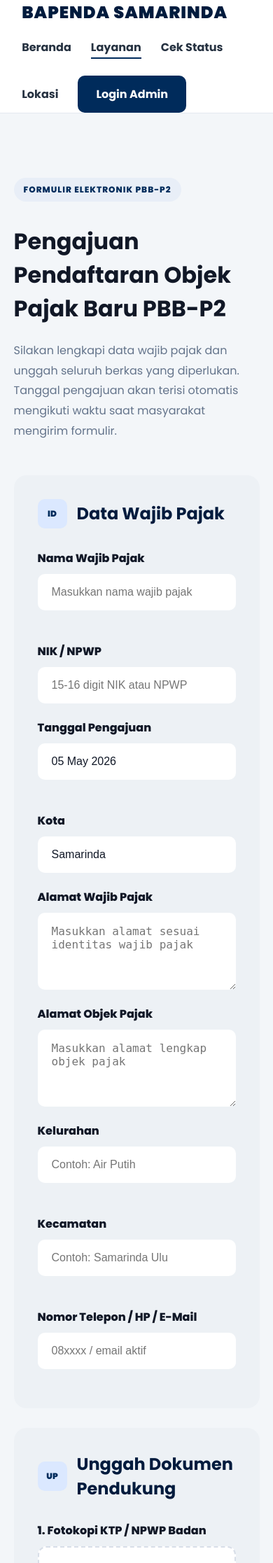
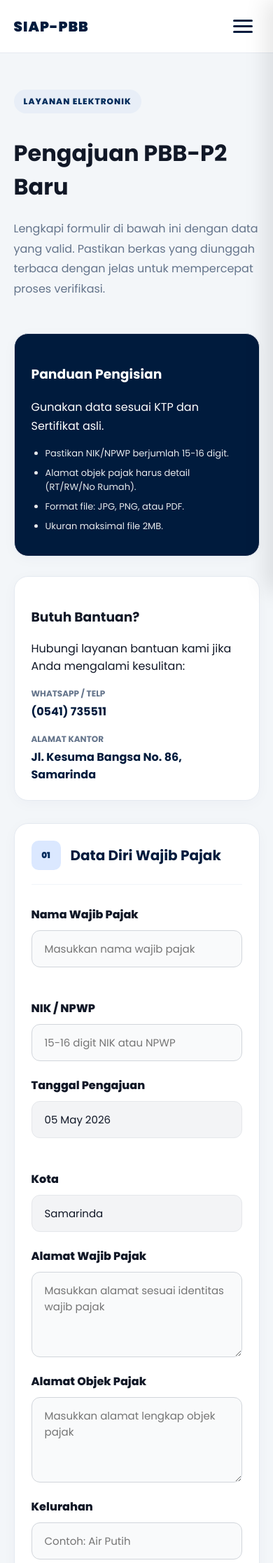
Before and after one commit to Asnan09/bapenda_kota-samarinda, a PHP site: page /form_pengajuan.php in a window 390 px wide. Shown: the top 2233 px of the page at 70% size. Run offline with PHP 8.4, Linux system fonts and the light colour scheme.

Commit message:
update hamburger dan responsive mobile

```diff
--- a/assets/css/style.css
+++ b/assets/css/style.css
@@ -116,11 +116,111 @@ body.page-leaving {
     width: 100%;
 }
 
+@media (max-width: 1024px) {
+    .navbar nav {
+        display: none;
+    }
+
+    .menu-toggle {
+        display: flex;
+    }
+
+    .navbar {
+        padding: 0 5%;
+    }
+}
+
 .nav-button {
     padding: 14px 26px;
     color: #ffffff !important;
     background: var(--navy);
     border-radius: 10px;
+}
+
+.menu-toggle {
+    display: none;
+    flex-direction: column;
+    gap: 5px;
+    background: none;
+    border: none;
+    padding: 10px;
+    cursor: pointer;
+    z-index: 1001;
+}
+
+.menu-toggle span {
+    width: 28px;
+    height: 3px;
+    background: var(--navy-dark);
+    border-radius: 2px;
+    transition: 0.3s;
+}
+
+/* Sidebar / Mobile Menu */
+.sidebar {
+    position: fixed;
+    top: 0;
+    right: -300px;
+    width: 300px;
+    height: 100vh;
+    background: #ffffff;
+    z-index: 1000;
+    padding: 60px 30px;
+    box-shadow: -10px 0 30px rgba(0, 0, 0, 0.1);
+    transition: right 0.4s cubic-bezier(0.4, 0, 0.2, 1);
+    display: flex;
+    flex-direction: column;
+    gap: 20px;
+}
+
+.sidebar.open {
+    right: 0;
+}
+
+.sidebar-backdrop {
+    position: fixed;
+    inset: 0;
+    background: rgba(0, 27, 61, 0.4);
+    backdrop-filter: blur(4px);
+    z-index: 999;
+    opacity: 0;
+    visibility: hidden;
+    transition: 0.3s;
+}
+
+.sidebar-backdrop.open {
+    opacity: 1;
+    visibility: visible;
+}
+
+.sidebar .close-btn {
+    align-self: flex-end;
+    background: none;
+    border: none;
+    font-size: 24px;
+    cursor: pointer;
+    color: var(--muted);
+    margin-bottom: 20px;
+}
+
+.sidebar nav {
+    display: flex;
+    flex-direction: column;
+    gap: 15px;
+}
+
+.sidebar nav a {
+    font-size: 18px;
+    padding: 12px 0;
+    border-bottom: 1px solid var(--line);
+    text-decoration: none;
+    color: var(--navy-dark);
+    font-weight: 600;
+}
+
+.sidebar .nav-button {
+    text-align: center;
+    margin-top: 20px;
 }
 
 .hero {
@@ -428,15 +528,36 @@ button:active,
 .result-card,
 .form-card {
     padding: 34px;
-    background: #edf1f5;
-    border-radius: 18px;
+    background: #ffffff;
+    border: 1px solid var(--line);
+    border-radius: 20px;
+    box-shadow: 0 4px 20px rgba(0, 43, 91, 0.03);
+}
+
+.form-header {
+    margin-bottom: 40px;
+}
+
+.panel-header {
+    display: flex;
+    align-items: center;
+    gap: 14px;
+    margin-bottom: 30px;
+    padding-bottom: 20px;
+    border-bottom: 1px solid #f1f5f9;
+}
+
+.panel-header h2 {
+    margin: 0;
+    color: var(--navy-dark);
+    font-size: 20px;
 }
 
 .form-panel h2 {
     display: flex;
     align-items: center;
     gap: 14px;
-    margin: 0 0 30px;
+    margin: 0;
     color: var(--navy-dark);
 }
 
@@ -457,20 +578,29 @@ input,
 textarea,
 select {
     width: 100%;
-    border: 0;
-    border-radius: 10px;
-    padding: 17px 20px;
+    border: 1px solid #d1d5db;
+    border-radius: 12px;
+    padding: 14px 18px;
     color: #111827;
-    background: #ffffff;
-    font-size: 16px;
-    transition: box-shadow 0.2s ease, transform 0.2s ease;
+    background: #f9fafb;
+    font-size: 15px;
+    font-family: inherit;
+    transition: all 0.2s ease;
 }
 
 input:focus,
 textarea:focus,
 select:focus {
     outline: none;
-    box-shadow: 0 0 0 3px rgba(0, 43, 91, 0.14);
+    background: #ffffff;
+    border-color: var(--navy);
+    box-shadow: 0 0 0 4px rgba(0, 43, 91, 0.08);
+}
+
+input[readonly] {
+    background: #f3f4f6;
+    border-color: #e5e7eb;
+    cursor: not-allowed;
 }
 
 .upload-box {
@@ -508,6 +638,34 @@ select:focus {
     line-height: 1.7;
 }
 
+.simple-list {
+    margin: 14px 0 0;
+    padding-left: 20px;
+    font-size: 13px;
+    opacity: 0.9;
+}
+
+.simple-list li {
+    margin-bottom: 8px;
+}
+
+.contact-item {
+    margin-top: 18px;
+    display: grid;
+    gap: 4px;
+}
+
+.contact-item strong {
+    font-size: 12px;
+    text-transform: uppercase;
+    color: var(--muted);
+}
+
+.contact-item span {
+    font-weight: 700;
+    color: var(--navy-dark);
+}
+
 .help-card {
     margin-top: 28px;
 }
@@ -528,63 +686,84 @@ select:focus {
     background: #fee2e2;
 }
 
-@media (max-width: 900px) {
-    .hero,
-    .split-section,
-    .submission-layout,
-    .form-grid,
-    .map-section {
+@media (max-width: 1024px) {
+    .navbar nav {
+        display: none;
+    }
+
+    .menu-toggle {
+        display: flex;
+    }
+
+    .navbar {
+        padding: 0 5%;
+    }
+
+    .hero {
+        padding: 60px 5% 80px;
         grid-template-columns: 1fr;
+        text-align: center;
+        gap: 40px;
+    }
+
+    .hero-content h1 {
+        margin: 18px auto;
+        font-size: 42px;
+    }
+
+    .hero-content p {
+        margin: 0 auto;
+    }
+
+    .submission-layout {
+        grid-template-columns: 1fr;
+    }
+
+    .info-column {
+        order: -1;
+    }
+}
+
+@media (max-width: 768px) {
+    .container, .split-section {
+        margin: 40px auto;
+    }
+
+    .split-section {
+        grid-template-columns: 1fr;
+        gap: 40px;
+        text-align: center;
     }
 
     .service-grid {
         grid-template-columns: 1fr 1fr;
+        gap: 20px;
+    }
+
+    .form-grid {
+        grid-template-columns: 1fr;
+    }
+
+    .three-cols {
+        grid-template-columns: 1fr;
     }
 }
 
-@keyframes pageFadeIn {
-    from {
-        opacity: 0;
-    }
-    to {
-        opacity: 1;
-    }
-}
-
-@keyframes fadeUp {
-    from {
-        opacity: 0;
-        transform: translateY(26px);
-    }
-    to {
-        opacity: 1;
-        transform: translateY(0);
-    }
-}
-
-@keyframes loaderPulse {
-    0%,
-    100% {
-        transform: scale(1);
-    }
-    50% {
-        transform: scale(1.08);
-    }
-}
-
-@media (max-width: 640px) {
-    .navbar,
-    .site-footer {
-        align-items: flex-start;
-        flex-direction: column;
-    }
-
+@media (max-width: 480px) {
     .hero-content h1 {
-        font-size: 36px;
+        font-size: 32px;
     }
 
     .service-grid {
         grid-template-columns: 1fr;
+    }
+
+    .navbar .brand {
+        font-size: 20px;
+    }
+
+    .form-panel, .important-card, .help-card {
+        padding: 24px;
     }
 }
 
--- a/form_pengajuan.php
+++ b/form_pengajuan.php
@@ -33,7 +33,7 @@ $dokumen_upload = [
     </div>
 
     <header class="navbar">
-        <div class="brand">BAPENDA SAMARINDA</div>
+        <div class="brand">SIAP-PBB</div>
         <nav>
             <a href="index.php">Beranda</a>
             <a href="layanan.php" class="active">Layanan</a>
@@ -41,12 +41,31 @@ $dokumen_upload = [
             <a href="index.php#lokasi">Lokasi</a>
             <a class="nav-button" href="admin/login.php">Login Admin</a>
         </nav>
+        <button class="menu-toggle" data-menu-toggle aria-label="Buka Menu">
+            <span></span>
+            <span></span>
+            <span></span>
+        </button>
     </header>
 
+    <div class="sidebar-backdrop"></div>
+    <aside class="sidebar">
+        <button class="close-btn" data-menu-close aria-label="Tutup Menu">&times;</button>
+        <nav>
+            <a href="index.php">Beranda</a>
+            <a href="layanan.php" class="active">Layanan</a>
+            <a href="cek_status.php">Cek Status</a>
+            <a href="index.php#lokasi">Lokasi</a>
+            <a class="nav-button" href="admin/login.php">Login Admin</a>
+        </nav>
+    </aside>
+
     <main class="container">
-        <p class="label">Formulir Elektronik PBB-P2</p>
-        <h1>Pengajuan Pendaftaran Objek Pajak Baru PBB-P2</h1>
-        <p class="page-subtitle">Silakan lengkapi data wajib pajak dan unggah seluruh berkas yang diperlukan. Tanggal pengajuan akan terisi otomatis mengikuti waktu saat masyarakat mengirim formulir.</p>
+        <header class="form-header">
+            <p class="label">Layanan Elektronik</p>
+            <h1>Pengajuan PBB-P2 Baru</h1>
+            <p class="page-subtitle">Lengkapi formulir di bawah ini dengan data yang valid. Pastikan berkas yang diunggah terbaca dengan jelas untuk mempercepat proses verifikasi.</p>
+        </header>
 
         <?php if (isset($_GET['error'])): ?>
             <div class="alert error"><?php echo htmlspecialchars($_GET['error']); ?></div>
@@ -57,7 +76,10 @@ $dokumen_upload = [
                 <input type="hidden" name="jenis_surat" value="<?php echo htmlspecialchars($jenis_surat); ?>">
 
                 <section class="form-panel">
-                    <h2><span class="icon-box">ID</span> Data Wajib Pajak</h2>
+                    <div class="panel-header">
+                        <span class="icon-box">01</span>
+                        <h2>Data Diri Wajib Pajak</h2>
+                    </div>
                     <div class="form-grid">
                         <label>Nama Wajib Pajak
                             <input type="text" name="nama" placeholder="Masukkan nama wajib pajak" required>
@@ -102,18 +124,21 @@ $dokumen_upload = [
                 </section>
 
                 <section class="form-panel">
-                    <h2><span class="icon-box">UP</span> Unggah Dokumen Pendukung</h2>
-                    <div class="upload-grid upload-grid-pbb">
+                    <div class="panel-header">
+                        <span class="icon-box">02</span>
+                        <h2>Dokumen Pendukung</h2>
+                    </div>
+                    <div class="simple-upload-list">
                         <?php foreach ($dokumen_upload as $dokumen): ?>
-                            <label class="upload-card-label"><?php echo htmlspecialchars($dokumen['title']); ?>
-                                <span class="upload-box upload-box-rich">
-                                    <strong>Pilih file</strong>
-                                    <span><?php echo htmlspecialchars($dokumen['desc']); ?></span>
-                                    <small>Maksimal 2MB • JPG / PNG / PDF</small>
-                                    <em data-file-label>Belum ada file dipilih</em>
-                                </span>
-                                <input type="file" name="<?php echo htmlspecialchars($dokumen['name']); ?>" accept=".jpg,.jpeg,.png,.pdf" <?php echo in_array($dokumen['name'], ['file_titik_koordinat','file_surat_kuasa','file_sppdt_pembanding','file_akta_ahli_waris','file_surat_beda_nama'], true) ? '' : 'required'; ?>>
-                            </label>
+                            <div class="upload-item">
+                                <div class="upload-info">
+                                    <strong><?php echo htmlspecialchars($dokumen['title']); ?></strong>
+                                    <p><?php echo htmlspecialchars($dokumen['desc']); ?></p>
+                                </div>
+                                <div class="upload-control">
+                                    <input type="file" name="<?php echo htmlspecialchars($dokumen['name']); ?>" accept=".jpg,.jpeg,.png,.pdf" <?php echo in_array($dokumen['name'], ['file_titik_koordinat','file_surat_kuasa','file_sppdt_pembanding','file_akta_ahli_waris','file_surat_beda_nama'], true) ? '' : 'required'; ?>>
+                                </div>
+                            </div>
                         <?php endforeach; ?>
                     </div>
                 </section>
@@ -123,32 +148,27 @@ $dokumen_upload = [
 
             <aside class="info-column">
                 <section class="important-card">
-                    <h2>Informasi Penting</h2>
-                    <p>Form ini khusus untuk <strong><?php echo htmlspecialchars($jenis_surat); ?></strong>.</p>
-                    <p>Pastikan data kelurahan, kecamatan, dan alamat objek pajak ditulis lengkap agar verifikasi lebih cepat.</p>
-                    <p>Berkas nomor 6 sampai 10 bersifat kondisional. Unggah jika memang sesuai kondisi objek pajak Anda.</p>
-                </section>
-
-                <section class="help-card checklist-card">
-                    <h3>Checklist Berkas</h3>
-                    <ol>
-                        <li>KTP / NPWP Badan</li>
-                        <li>Blangko SPOP / SLOP</li>
-                        <li>Surat Pernyataan Bermaterai</li>
-                        <li>Dokumen legalisir tanah</li>
-                        <li>Foto lokasi tanah &amp; bangunan</li>
-                        <li>Titik koordinat bila belum ada tikor</li>
-                        <li>Surat kuasa bila diwakilkan</li>
-                        <li>SPPDT-P2 pembanding bila ada</li>
-                        <li>Akta kematian / ahli waris bila diperlukan</li>
-                        <li>Surat beda nama dari kelurahan bila diperlukan</li>
-                    </ol>
+                    <h3>Panduan Pengisian</h3>
+                    <p>Gunakan data sesuai KTP dan Sertifikat asli.</p>
+                    <ul class="simple-list">
+                        <li>Pastikan NIK/NPWP berjumlah 15-16 digit.</li>
+                        <li>Alamat objek pajak harus detail (RT/RW/No Rumah).</li>
+                        <li>Format file: JPG, PNG, atau PDF.</li>
+                        <li>Ukuran maksimal file 2MB.</li>
+                    </ul>
                 </section>
 
                 <section class="help-card">
                     <h3>Butuh Bantuan?</h3>
-                    <p><strong>Telepon</strong><br>(0541) 735511</p>
-                    <p><strong>Kantor</strong><br>Jl. Dahlia No. 1, Samarinda</p>
+                    <p>Hubungi layanan bantuan kami jika Anda mengalami kesulitan:</p>
+                    <div class="contact-item">
+                        <strong>WhatsApp / Telp</strong>
+                        <span>(0541) 735511</span>
+                    </div>
+                    <div class="contact-item">
+                        <strong>Alamat Kantor</strong>
+                        <span>Jl. Kesuma Bangsa No. 86, Samarinda</span>
+                    </div>
                 </section>
             </aside>
         </div>
```
Also changed, not shown: other parts of assets/css/style.css (+69 -38 lines), cek_status.php (+18 -1 lines), index.php (+17 -0 lines), layanan.php (+18 -1 lines).
